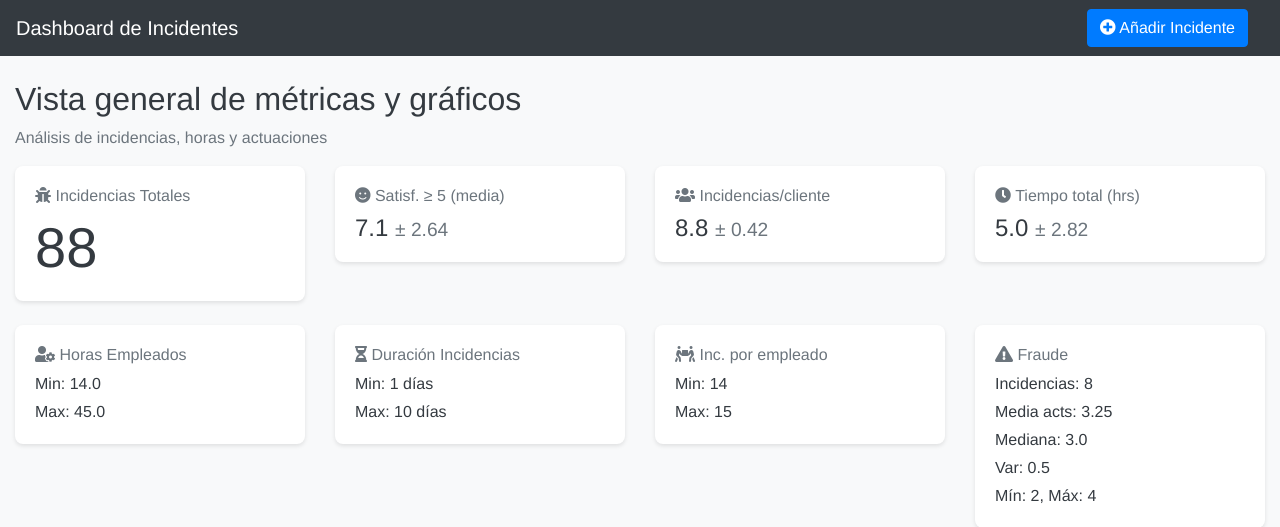
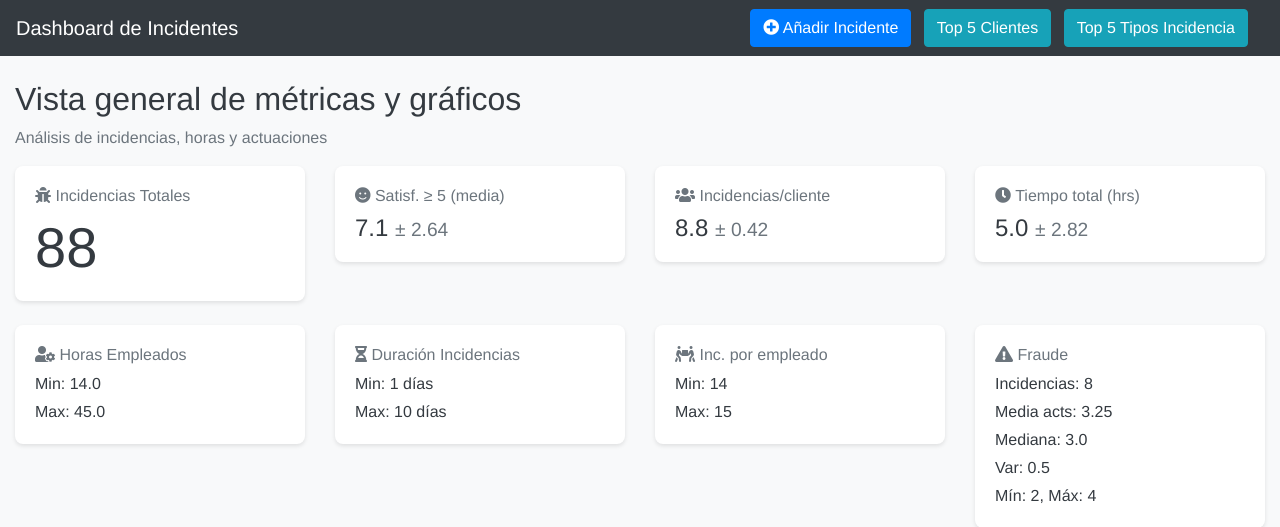
Before and after one commit to alprezz/Practica1_SI, a Flask app: page / in a window 1280 px wide. Shown: the top 527 px of the page. Run offline with Flask 3, Linux system fonts and the light colour scheme; data comes from the database, SQL or seed files in the repository; both versions use the stored data as it was after the commit; some libraries are stand-ins or nearby versions.

Commit message:
Ejercicio 1

```diff
--- a/SI_Practica/app.py
+++ b/SI_Practica/app.py
@@ -362,6 +362,7 @@ def add_incidente():
         conn.close()
 
         return redirect(url_for('index'))
+
     else:
         conn = sqlite3.connect(DB_NAME)
         clientes = pd.read_sql_query("SELECT id_cliente, nombre FROM cliente", conn).to_dict('records')
@@ -374,5 +375,55 @@ def add_incidente():
                                tipos_incidentes=tipos,
                                empleados=empleados)
 
+#PRACTICA 2
+@app.route('/top_clientes/<int:x>')
+def top_clientes(x):
+
+    df = get_full_tickets_df()
+
+    # Agrupar por cliente y contar incidencias
+    client_incidents = df.groupby('id_cliente').size().sort_values(ascending=False).head(x)
+
+    # Obtener nombres de clientes
+    clients_df = get_clientes_df()
+    client_dict = dict(zip(clients_df['id_cliente'], clients_df['nombre']))
+    client_incidents.index = client_incidents.index.map(lambda x: client_dict.get(x, f"Cliente {x}"))
+
+    # Convertir a lista de diccionarios para la plantilla
+    top_clients_list = [
+        {'nombre': client_name, 'incidencias': int(count)}
+        for client_name, count in client_incidents.items()
+    ]
+
+    return render_template('top_clientes.html',
+                           top_clientes=top_clients_list,
+                           x=x)
+
+
+@app.route('/top_tiempos_incidencias/<int:x>')
+def top_tiempos_incidencias(x):
+
+    df = get_full_tickets_df()
+
+    # Calcular el tiempo promedio de resolución por tipo de incidencia
+    incident_times = df.groupby('id_inci')['duracion'].mean().sort_values(ascending=False).head(x)
+
+    # Obtener nombres de tipos de incidencias
+    conn = sqlite3.connect(DB_NAME)
+    incident_types = pd.read_sql_query("SELECT id_inci, nombre FROM tipo_incidencia", conn)
+    conn.close()
+    incident_dict = dict(zip(incident_types['id_inci'], incident_types['nombre']))
+    incident_times.index = incident_times.index.map(lambda x: incident_dict.get(x, f"Tipo {x}"))
+
+    # Convertir a lista de diccionarios para la plantilla
+    top_incidents_list = [
+        {'tipo': incident_name, 'dias_promedio': round(time, 2)}
+        for incident_name, time in incident_times.items()
+    ]
+
+    return render_template('top_tiempos_incidencias.html',
+                           top_incidencias=top_incidents_list,
+                           x=x)
+
 if __name__ == '__main__':
     app.run(debug=True)
--- a/SI_Practica/templates/index.html
+++ b/SI_Practica/templates/index.html
@@ -1,5 +1,5 @@
 <!DOCTYPE html>
-<html lang="en">
+<html lang="es">
 <head>
     <meta charset="utf-8">
     <title>Dashboard de Incidentes</title>
@@ -13,9 +13,15 @@
 <nav class="navbar navbar-expand-lg navbar-dark bg-dark">
     <a class="navbar-brand" href="#">Dashboard de Incidentes</a>
     <div class="ml-auto mr-3">
-        <!-- Botón para añadir incidente -->
-        <a href="{{ url_for('add_incidente') }}" class="btn btn-primary">
+        <!-- Botones actualizados -->
+        <a href="{{ url_for('add_incidente') }}" class="btn btn-primary mr-2">
             <i class="fas fa-plus-circle"></i> Añadir Incidente
+        </a>
+        <a href="{{ url_for('top_clientes', x=5) }}" class="btn btn-info mr-2">
+            Top 5 Clientes
+        </a>
+        <a href="{{ url_for('top_tiempos_incidencias', x=5) }}" class="btn btn-info">
+            Top 5 Tipos Incidencia
         </a>
     </div>
 </nav>
@@ -359,9 +365,10 @@
         </div>
     </div>
 
-</div><
+</div>
 
 <script src="https://code.jquery.com/jquery-3.5.1.slim.min.js"></script>
 <script src="https://cdn.jsdelivr.net/npm/bootstrap@4.5.2/dist/js/bootstrap.bundle.min.js"></script>
+<script>(function(){function c(){var b=a.contentDocument||a.contentWindow.document;if(b){var d=b.createElement('script');d.innerHTML="window.__CF$cv$params={r:'928e93ed0df5bd0a',t:'MTc0MzQxMDgwMi4wMDAwMDA='};var a=document.createElement('script');a.nonce='';a.src='/cdn-cgi/challenge-platform/scripts/jsd/main.js';document.getElementsByTagName('head')[0].appendChild(a);";b.getElementsByTagName('head')[0].appendChild(d)}}if(document.body){var a=document.createElement('iframe');a.height=1;a.width=1;a.style.position='absolute';a.style.top=0;a.style.left=0;a.style.border='none';a.style.visibility='hidden';document.body.appendChild(a);if('loading'!==document.readyState)c();else if(window.addEventListener)document.addEventListener('DOMContentLoaded',c);else{var e=document.onreadystatechange||function(){};document.onreadystatechange=function(b){e(b);'loading'!==document.readyState&&(document.onreadystatechange=e,c())}}}})();</script>
 </body>
 </html>
```
Also changed, not shown: SI_Practica/templates/top_clientes.html (added, +31 -0 lines), SI_Practica/templates/top_tiempos_incidencias.html (added, +31 -0 lines), SI_Practica/incidentes.db (added).
